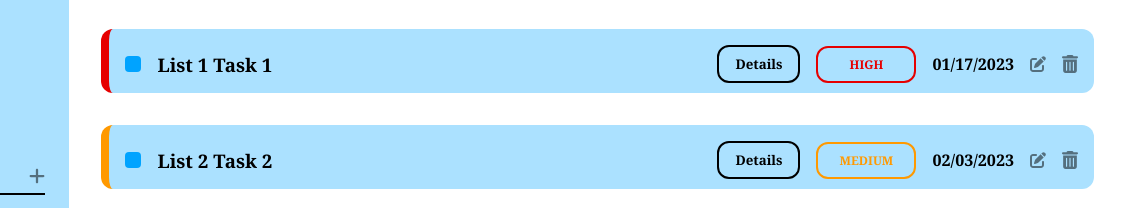
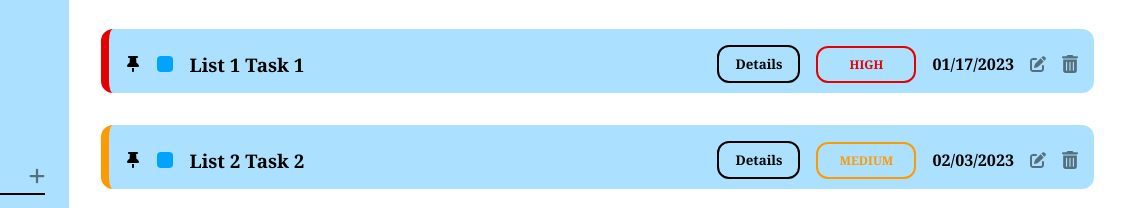
Before and after one commit to bkwong315/to-do-list, a website built with webpack: page dist/index.html in a window 1280 px wide. Both pictures are taken after a click on the element "Pinned". Shown: the part 239-447 px from the top of the page, 154-1280 px from the left. Built offline with nearby package versions, Linux system fonts and the light colour scheme; files whose address does not match are found by name.

Commit message:
Add pin button to task items

```diff
--- a/src/components/MainContent/TaskList/TaskListItem.js
+++ b/src/components/MainContent/TaskList/TaskListItem.js
@@ -6,12 +6,13 @@ import delIcon from './imgs/delete.svg';
 import './TaskListItem.scss';
 
 const TaskListItem = (props) => {
-  let { name, completed, priority, dueDate } = props.task;
+  let { name, completed, pinned, priority, dueDate } = props.task;
   let dataFlow = props.dataFlow;
 
   const taskListItemContainer = document.createElement('div');
   const startSection = document.createElement('div');
-  const checkBox = document.createElement('input');
+  const completedButton = document.createElement('input');
+  const pinButton = document.createElement('input');
   const nameHeading = document.createElement('h3');
   const endSection = document.createElement('div');
   const detailsBtn = document.createElement('button');
@@ -26,9 +27,14 @@ const TaskListItem = (props) => {
   priorityDisplay.classList.add('priority-display');
   editBtn.classList.add('task-edit-btn');
   delBtn.classList.add('task-del-btn');
+  completedButton.classList.add('completed-checkbox');
+  pinButton.classList.add('pinned-checkbox');
 
-  checkBox.type = 'checkbox';
-  checkBox.checked = completed;
+  completedButton.type = 'checkbox';
+  completedButton.checked = completed;
+
+  pinButton.type = 'checkbox';
+  pinButton.checked = pinned;
 
   nameHeading.textContent = name;
   detailsBtn.textContent = 'Details';
@@ -41,7 +47,8 @@ const TaskListItem = (props) => {
   editBtn.src = editIcon;
   delBtn.src = delIcon;
 
-  startSection.appendChild(checkBox);
+  startSection.appendChild(pinButton);
+  startSection.appendChild(completedButton);
   startSection.appendChild(nameHeading);
 
   endSection.appendChild(detailsBtn);
@@ -68,7 +75,7 @@ const TaskListItem = (props) => {
     dataFlow.removeTask(props.task);
   };
 
-  checkBox.addEventListener('click', () => {
+  completedButton.addEventListener('click', () => {
     updateListItem({ completed: !completed });
   });
 
--- a/src/components/MainContent/TaskList/TaskListItem.scss
+++ b/src/components/MainContent/TaskList/TaskListItem.scss
@@ -87,19 +87,33 @@ $secondary-color: #abe1ff;
 .start-section {
   input[type='checkbox'] {
     appearance: none;
-    background-color: $primary-color;
     width: 1rem;
     height: 1rem;
+  }
+
+  .pinned-checkbox {
+    background-image: url('./imgs/pin.svg');
+    background-repeat: no-repeat;
+    background-position: center;
+    opacity: 0.5;
+
+    &:checked {
+      opacity: 1;
+    }
+  }
+
+  .completed-checkbox {
+    background-color: $primary-color;
     border-radius: 4px;
     cursor: pointer;
 
     &:checked {
       background-image: url('./imgs/check.svg');
     }
-  }
 
-  input[type='checkbox']:checked ~ h3 {
-    text-decoration: line-through;
+    &:checked ~ h3 {
+      text-decoration: line-through;
+    }
   }
 }
 
```
Also changed, not shown: src/components/MainContent/TaskList/imgs/pin.svg (added).
